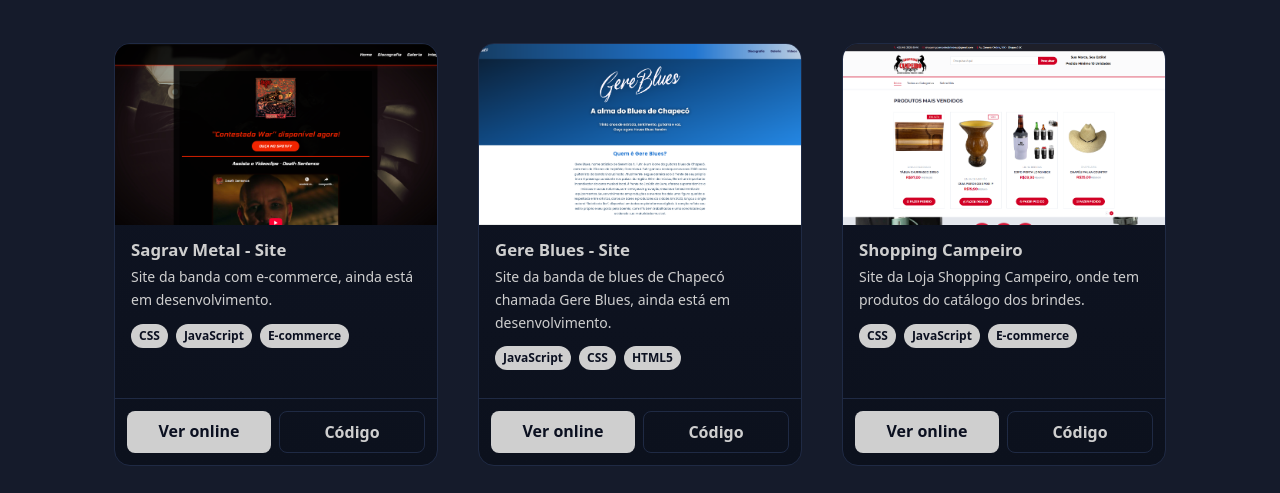
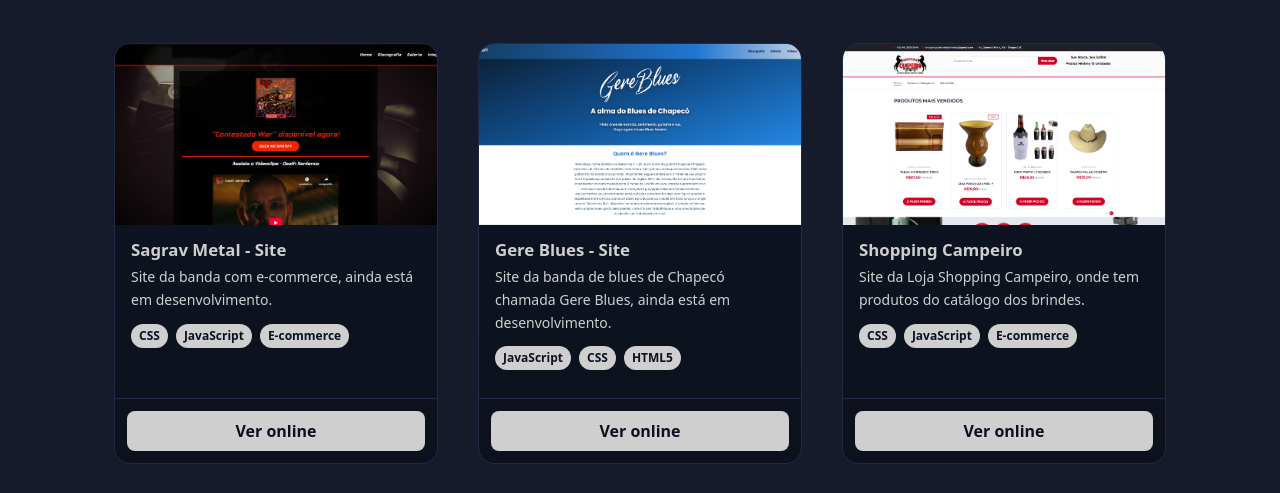
Before and after one commit to DevEduLP/EduardoLivi, a plain HTML site: page index.html in a window 1280 px wide. Shown: the part 864-1357 px from the top of the page. Drawn offline with nearby package versions, Linux system fonts and the light colour scheme.

Commit message:
Update index.html

```diff
--- a/index.html
+++ b/index.html
@@ -79,13 +79,9 @@
           </div>
           <!-- Ações -->
           <footer class="flex gap-2 border-t border-[#1f2a44] p-3">
-            <a href="https://sagrav-metal.vercel.app" target="_blank" rel="noopener"
+            <a href="https://www.sagravmetal.com" target="_blank" rel="noopener"
                class="flex-1 text-center font-bold rounded-lg px-3 py-2 bg-[#CFCFCF] text-[#0b1020] transition hover:bg-[#E7E7E7] hover:-translate-y-0.5">
               Ver online
-            </a>
-            <a href="https://github.com/DevEduLP/Sagrav-Metal" target="_blank" rel="noopener"
-               class="flex-1 text-center font-bold rounded-lg px-3 py-2 border border-[#1f2a44] text-[#CFCFCF] transition hover:border-[#A3E635] hover:text-[#A3E635] hover:-translate-y-0.5">
-              Código
             </a>
           </footer>
         </article>
@@ -113,10 +109,6 @@
                class="flex-1 text-center font-bold rounded-lg px-3 py-2 bg-[#CFCFCF] text-[#0b1020] transition hover:bg-[#E7E7E7] hover:-translate-y-0.5">
               Ver online
             </a>
-            <a href="https://github.com/DevEduLP/gereblues" target="_blank" rel="noopener"
-               class="flex-1 text-center font-bold rounded-lg px-3 py-2 border border-[#1f2a44] text-[#CFCFCF] transition hover:border-[#A3E635] hover:text-[#A3E635] hover:-translate-y-0.5">
-              Código
-            </a>
           </footer>
         </article>
 
@@ -142,10 +134,6 @@
             <a href="https://shoppingcampeiro.vercel.app/" target="_blank" rel="noopener"
                class="flex-1 text-center font-bold rounded-lg px-3 py-2 bg-[#CFCFCF] text-[#0b1020] transition hover:bg-[#E7E7E7] hover:-translate-y-0.5">
               Ver online
-            </a>
-            <a href="https://github.com/DevEduLP/shoppingcampeiro" target="_blank" rel="noopener"
-               class="flex-1 text-center font-bold rounded-lg px-3 py-2 border border-[#1f2a44] text-[#CFCFCF] transition hover:border-[#A3E635] hover:text-[#A3E635] hover:-translate-y-0.5">
-              Código
             </a>
           </footer>
         </article>
```
